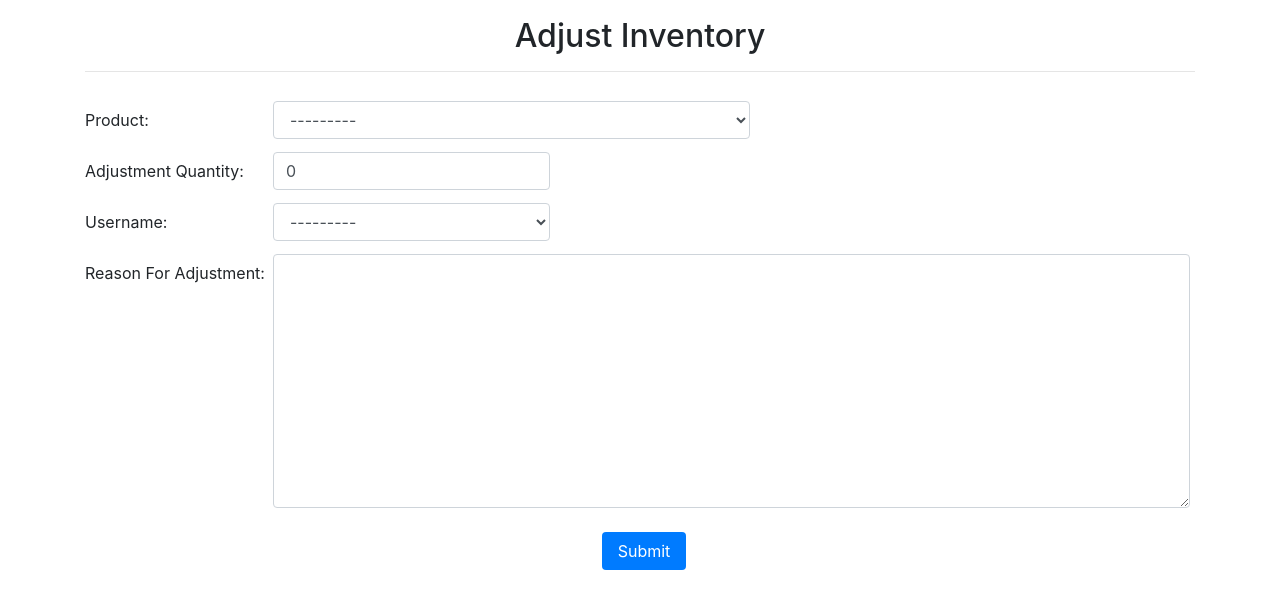
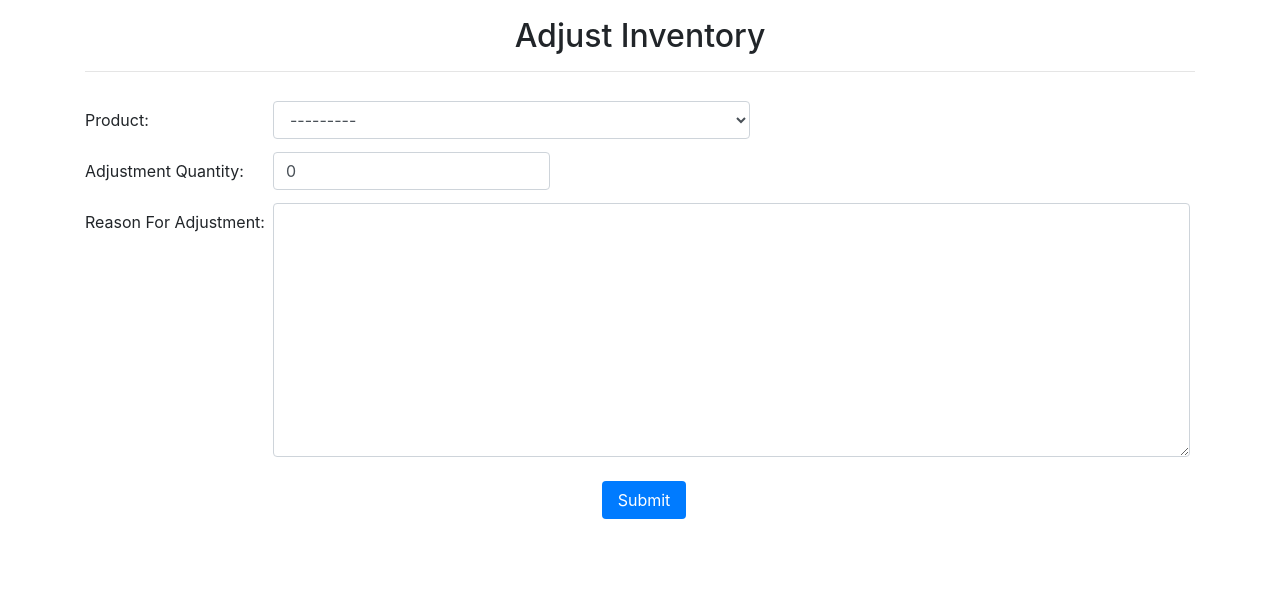
Before and after one commit to acrumpler777/boonelumber_live.v4, a Django app: page /inventory_management/update_inventory/inventory_adjustment/ in a window 1280 px wide. Shown: the part 55-664 px from the top of the page. Run offline with Django 3.2, Linux system fonts and the light colour scheme; a user stored in the database is signed in; data comes from the database, SQL or seed files in the repository; parts of the project's set-up code (start-up, migrations or seed data) failed here and were passed over; some libraries are stand-ins or nearby versions.

```diff
--- a/inventory_management/forms.py
+++ b/inventory_management/forms.py
@@ -81,12 +81,11 @@ override_choices = (
     ("----", "----"),
     ("Yes","Yes"),
 )
-user_queryset = User.objects.all()
+
 class inventory_adjustment_form(forms.Form):
 
     unique_product1 = forms.ModelChoiceField(label='Product', widget=forms.Select(attrs={'class': 'form-control'}), queryset=queryset)
     order_quantity1 = forms.IntegerField(label='Adjustment Quantity', initial=0, widget=forms.NumberInput(attrs={'class': 'form-control'}))
-    user = forms.ModelChoiceField(label='Username', queryset=user_queryset, widget=forms.Select(attrs={'class': 'form-control'}))
     adjustment_reason = forms.CharField(label='Reason for Adjustment', required=False, max_length=2000, widget=forms.Textarea(attrs={'class': 'form-control' }))
     override = forms.ChoiceField(label='Select "Yes" to process an override', choices=override_choices, required=False, widget=forms.Select(attrs={'class': 'form-control'}))
 
--- a/inventory_management/templates/inventory_management/inventory_adjustment.html
+++ b/inventory_management/templates/inventory_management/inventory_adjustment.html
@@ -22,16 +22,6 @@
                 <div class="row">
                     <div class="col" style="padding-right: 0px;width: 76px;max-width: 200px;"><label class="col-form-label d-md-flex justify-content-md-start" style="width: auto;">Adjustment Quantity:</label></div>
                     <div class="col d-md-flex flex-grow-1 align-items-md-center" style="padding: 0px;padding-left: 3px;width: auto;max-width: 300px;padding-right: 20px;">{{ form.order_quantity1 }}</div>
-                </div>
-            </div>
-        </body>
-
-
-        <body>
-            <div style="padding-top: 13px;">
-                <div class="row">
-                    <div class="col" style="padding-right: 0px;width: 76px;max-width: 200px;"><label class="col-form-label d-md-flex justify-content-md-start" style="width: auto;">Username:</label></div>
-                    <div class="col d-md-flex flex-grow-1 align-items-md-center" style="padding: 0px;padding-left: 3px;width: auto;max-width: 300px;padding-right: 20px;">{{ form.user }}</div>
                 </div>
             </div>
         </body>
--- a/inventory_management/views.py
+++ b/inventory_management/views.py
@@ -31,6 +31,7 @@ def purchase_order_func(request):
             phone = form.cleaned_data['phone']
             email = form.cleaned_data['email']
             date = form.cleaned_data['date']
+
 
             unique_product1 = form.cleaned_data['unique_product1']
             order_quantity1 = form.cleaned_data['order_quantity1']
@@ -228,6 +229,7 @@ def purchase_order_func(request):
                 product20_db.total_quantity = F('total_quantity') + order_quantity20
                 product20_db.save()
 
+
             db_insert = purchase_order_model(company=company, address=address, phone=phone, email=email, date=date,
                                        unique_product1=unique_product1, order_quantity1=order_quantity1,
                                        unique_product2=unique_product2, order_quantity2=order_quantity2,
@@ -248,7 +250,7 @@ def purchase_order_func(request):
                                        unique_product17=unique_product17, order_quantity17=order_quantity17,
                                        unique_product18=unique_product18, order_quantity18=order_quantity18,
                                        unique_product19=unique_product19, order_quantity19=order_quantity19,
-                                       unique_product20=unique_product20, order_quantity20=order_quantity20,)
+                                       unique_product20=unique_product20, order_quantity20=order_quantity20, created_by = request.user.username,)
             db_insert.save()
 
         return redirect('inventory_management')
@@ -269,7 +271,7 @@ def inventory_adjustment(request):
 
             unique_product1 = form.cleaned_data['unique_product1']
             order_quantity1 = form.cleaned_data['order_quantity1']
-            user = form.cleaned_data['user']
+
             adjustment_reason = form.cleaned_data['adjustment_reason']
 
             total_quantity = product.objects.get(unique_product=unique_product1)
@@ -285,8 +287,7 @@ def inventory_adjustment(request):
                 product1_db.save()
 
                 db_insert = adjustment_model(unique_product1=unique_product1, order_quantity1=order_quantity1,
-                                             user=user,
-                                             adjustment_reason=adjustment_reason, override=override)
+                                             adjustment_reason=adjustment_reason, override=override, created_by = request.user.username,)
                 db_insert.save()
                 return redirect('inventory_management')
             else:
@@ -834,7 +835,7 @@ def sales_order(request):
                                               unique_product17=unique_product17, order_quantity17=order_quantity17,
                                               unique_product18=unique_product18, order_quantity18=order_quantity18,
                                               unique_product19=unique_product19, order_quantity19=order_quantity19,
-                                              unique_product20=unique_product20, order_quantity20=order_quantity20, )
+                                              unique_product20=unique_product20, order_quantity20=order_quantity20, created_by = request.user.username,)
                 db_insert.save()
                 return redirect('inventory_management')
                 ##########################################
```
Also changed, not shown: inventory_management/models.py (+5 -2 lines), inventory_management/migrations/0001_initial.py, inventory_management/migrations/0002_product_date_created.py (deleted).
